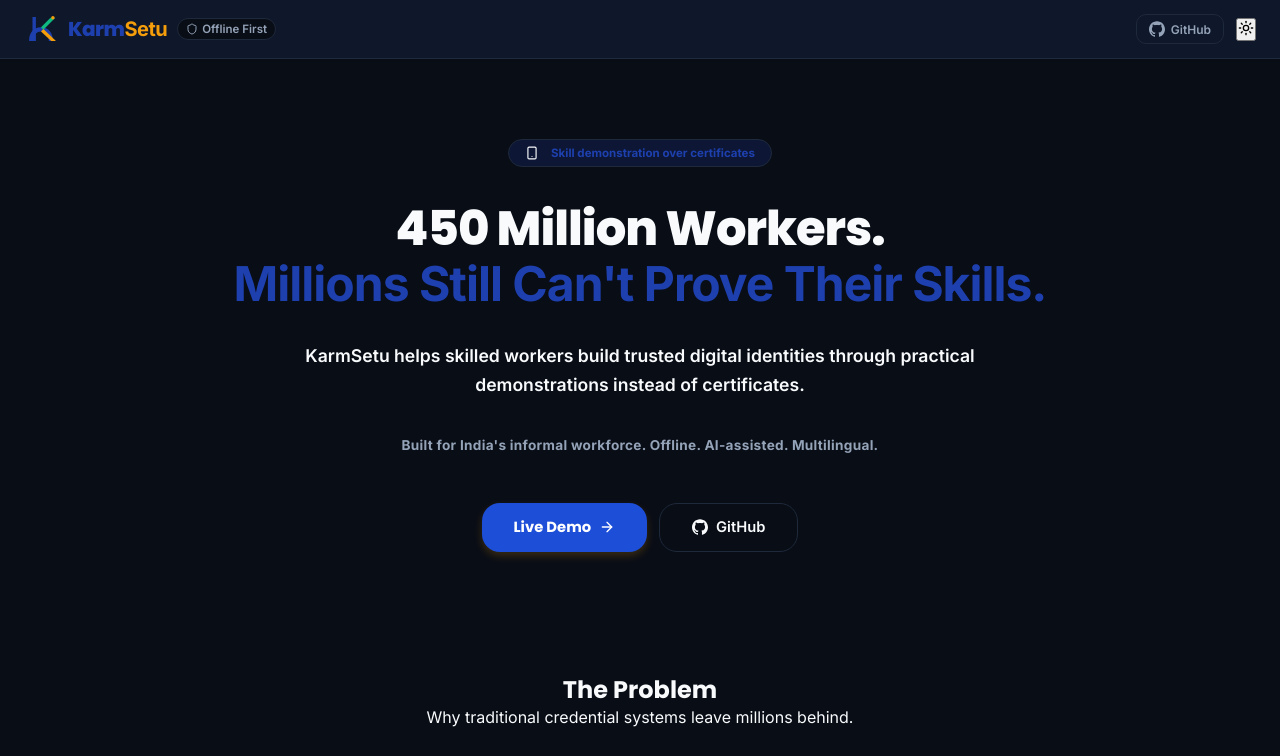
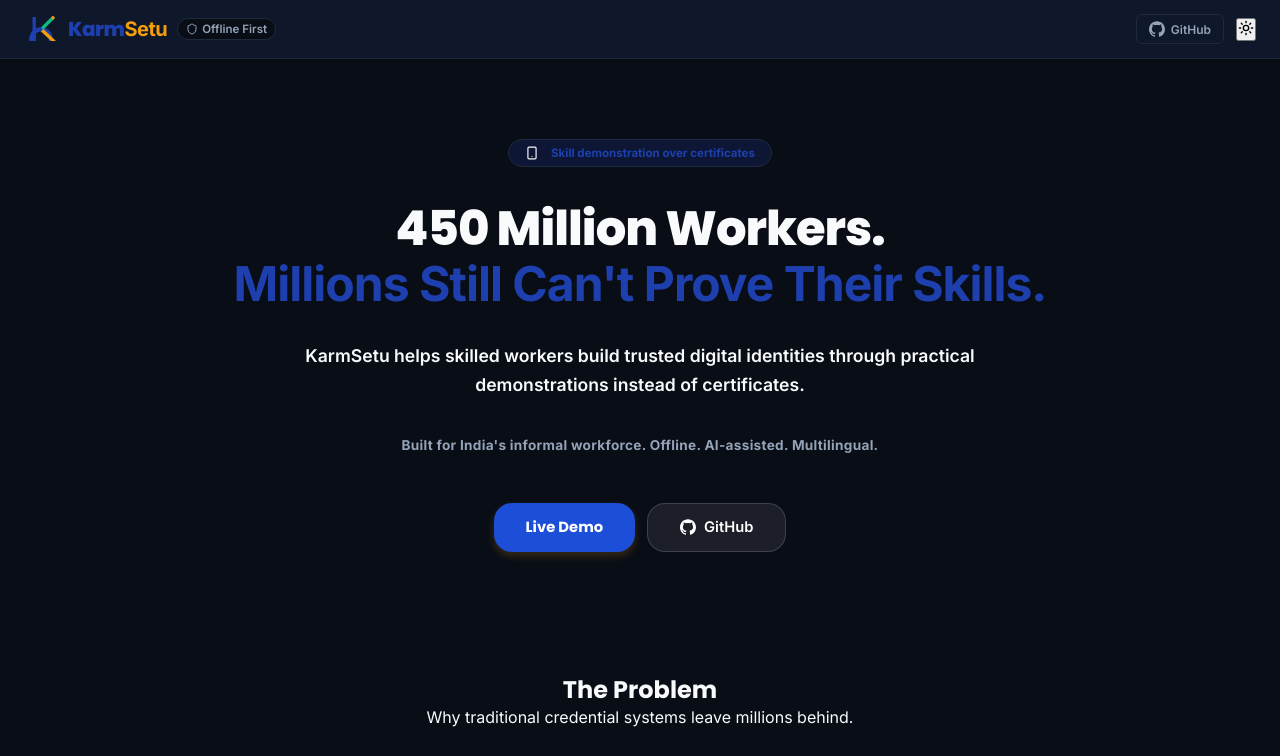
Before and after one commit to nikita000kumari/karmsetu, a React (Vite) app: page / in a window 1280 px wide. Shown: the top 756 px of the page. Built offline with nearby package versions, Linux system fonts and the light colour scheme.

Commit message:
style: refine hero button layout, remove arrow from live demo, add dynamic color styling to github button

```diff
--- a/src/App.css
+++ b/src/App.css
@@ -652,6 +652,58 @@ body {
   opacity: 0.9;
 }
 
+.btn-outline {
+  background-color: transparent;
+  border: 1px solid var(--color-border);
+  color: var(--color-text-secondary);
+  font-family: var(--font-body);
+  font-weight: 600;
+  border-radius: var(--radius-sm);
+  cursor: pointer;
+  display: inline-flex;
+  align-items: center;
+  justify-content: center;
+  transition: all 0.15s ease;
+}
+
+.btn-outline:hover {
+  background-color: var(--color-primary-light);
+  border-color: var(--color-primary);
+  color: var(--color-primary);
+}
+
+.hero-btn-github {
+  display: flex;
+  gap: 8px;
+  align-items: center;
+  padding: 14px 32px;
+  font-size: 0.92rem;
+  text-decoration: none;
+  border-radius: 18px;
+  font-weight: 600;
+  cursor: pointer;
+  transition: all 0.15s ease;
+  background-color: #FFFFFF;
+  border: 1px solid #E2E8F0;
+  color: #0F172A;
+}
+
+.hero-btn-github:hover {
+  background-color: #F1F5F9;
+  border-color: #CBD5E1;
+}
+
+.dark .hero-btn-github {
+  background-color: rgba(255, 255, 255, 0.08);
+  border-color: rgba(255, 255, 255, 0.15);
+  color: #FFFFFF;
+}
+
+.dark .hero-btn-github:hover {
+  background-color: rgba(255, 255, 255, 0.15);
+  border-color: rgba(255, 255, 255, 0.25);
+}
+
 /* Responsive configurations */
 @media (max-width: 992px) {
   .directory-grid {
--- a/src/App.jsx
+++ b/src/App.jsx
@@ -869,14 +869,13 @@ export default function App() {
                     setActiveSimScreen('01_splash');
                   }}
                 >
-                  Live Demo <ArrowRight size={16} />
+                  Live Demo
                 </button>
                 <a
                   href="https://github.com/nikita000kumari/karmsetu"
                   target="_blank"
                   rel="noopener noreferrer"
-                  className="btn-outline"
-                  style={{ display: 'flex', gap: '8px', alignItems: 'center', padding: '14px 32px', fontSize: '0.92rem', textDecoration: 'none', border: '1px solid var(--color-border)', borderRadius: '18px', color: 'var(--color-text-primary)', fontWeight: 600 }}
+                  className="hero-btn-github"
                 >
                   <GithubIcon /> GitHub
                 </a>
```
